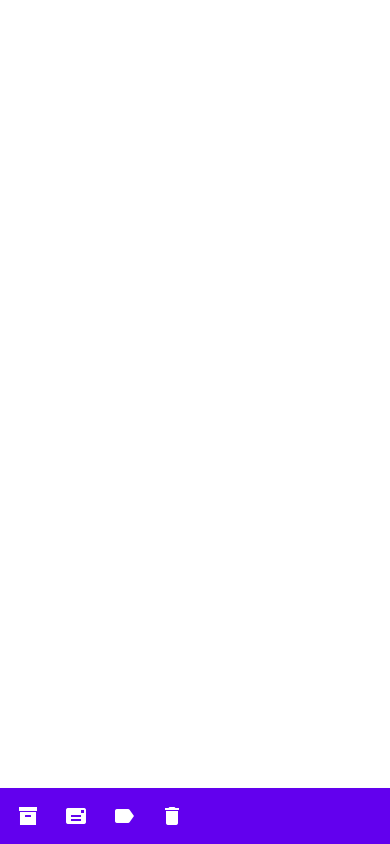
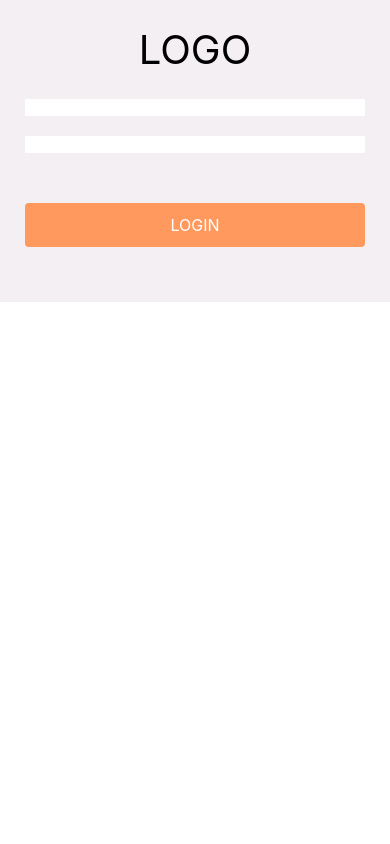
Before and after one commit to doksan-study/pet-react-native, a React Native app in the folder app/: screen / in a window 390 px wide. Built offline with nearby package versions, Linux system fonts and the light colour scheme.

Commit message:
[UPDATE] Login Screen

```diff
--- a/app/App.js
+++ b/app/App.js
@@ -1,29 +1,13 @@
-import * as React from 'react';
-import {Appbar} from 'react-native-paper';
-import {StyleSheet} from 'react-native';
+import {View, Text, TextInput} from 'react-native';
+import React from 'react';
 
-const MyComponent = () => (
-  <Appbar style={styles.bottom}>
-    <Appbar.Action
-      icon="archive"
-      onPress={() => console.log('Pressed archive')}
-    />
-    <Appbar.Action icon="mail" onPress={() => console.log('Pressed mail')} />
-    <Appbar.Action icon="label" onPress={() => console.log('Pressed label')} />
-    <Appbar.Action
-      icon="delete"
-      onPress={() => console.log('Pressed delete')}
-    />
-  </Appbar>
-);
+import Login from './screens/login';
 
-export default MyComponent;
-
-const styles = StyleSheet.create({
-  bottom: {
-    position: 'absolute',
-    left: 0,
-    right: 0,
-    bottom: 0,
-  },
-});
+export default function App() {
+  return (
+    <View>
+      <Login />
+      {/* <TextInput placeholder="어떻게 나옴" /> */}
+    </View>
+  );
+}
--- a/app/screens/login.js
+++ b/app/screens/login.js
@@ -1,16 +1,85 @@
 /* eslint-disable */
-import {View, Text, TextInput, Button} from 'react-native';
-import React from 'react';
+import {
+  View,
+  Text,
+  Button,
+  StyleSheet,
+  Pressable,
+  TextInput,
+} from 'react-native';
+import React, {useState} from 'react';
+
+// import {TextInput, } from 'react-native-paper';
 
 function Login() {
+  const [email, setEmail] = useState('');
+  const [password, setPassword] = useState('');
+  const [name, setName] = useState('');
+  const [nickname, setNickname] = useState('');
+  const [phone, setPhone] = useState('');
+
   return (
-    <View>
-      <TextInput placeholder="useless placeholder" />
-      <TextInput placeholder="useless placeholder" />
+    <View style={styles.container}>
+      <View style={styles.innerContainer}>
+        <Text style={styles.logo}>LOGO</Text>
+        <TextInput
+          // flat
+          style={styles.textinput}
+          label={'Enter Email'}
+          activeUnderlineColor={'#C0C0C3'}
+          value={email}
+          onChangeText={text => setEmail(text)}
+        />
+        <TextInput
+          // flat
+          style={styles.textinput}
+          label={'Password'}
+          activeUnderlineColor={'#C0C0C3'}
+          value={password}
+          onChangeText={text => setPassword(text)}
+        />
 
-      <Button title="버튼" />
+        {/* <Button style={styles.loginButton} title="Login" /> */}
+        <Pressable style={styles.loginButton}>
+          <Text style={styles.buttonText}>LOGIN</Text>
+        </Pressable>
+      </View>
     </View>
   );
 }
 
 export default Login;
+
+const styles = StyleSheet.create({
+  container: {
+    backgroundColor: '#F4EFF3',
+    height: '100%',
+  },
+  innerContainer: {
+    padding: 25,
+  },
+  logo: {
+    fontSize: 40,
+    textAlign: 'center',
+    marginBottom: 25,
+  },
+  textinput: {
+    marginBottom: 20,
+    backgroundColor: '#ffffff',
+  },
+  loginButton: {
+    marginTop: 30,
+    marginBottom: 30,
+    backgroundColor: '#FF995E',
+    alignItems: 'center',
+    justifyContent: 'center',
+    paddingVertical: 12,
+    paddingHorizontal: 32,
+    borderRadius: 4,
+    elevation: 3,
+  },
+  buttonText: {
+    color: 'white',
+    fontSize: 16,
+  },
+});
```
